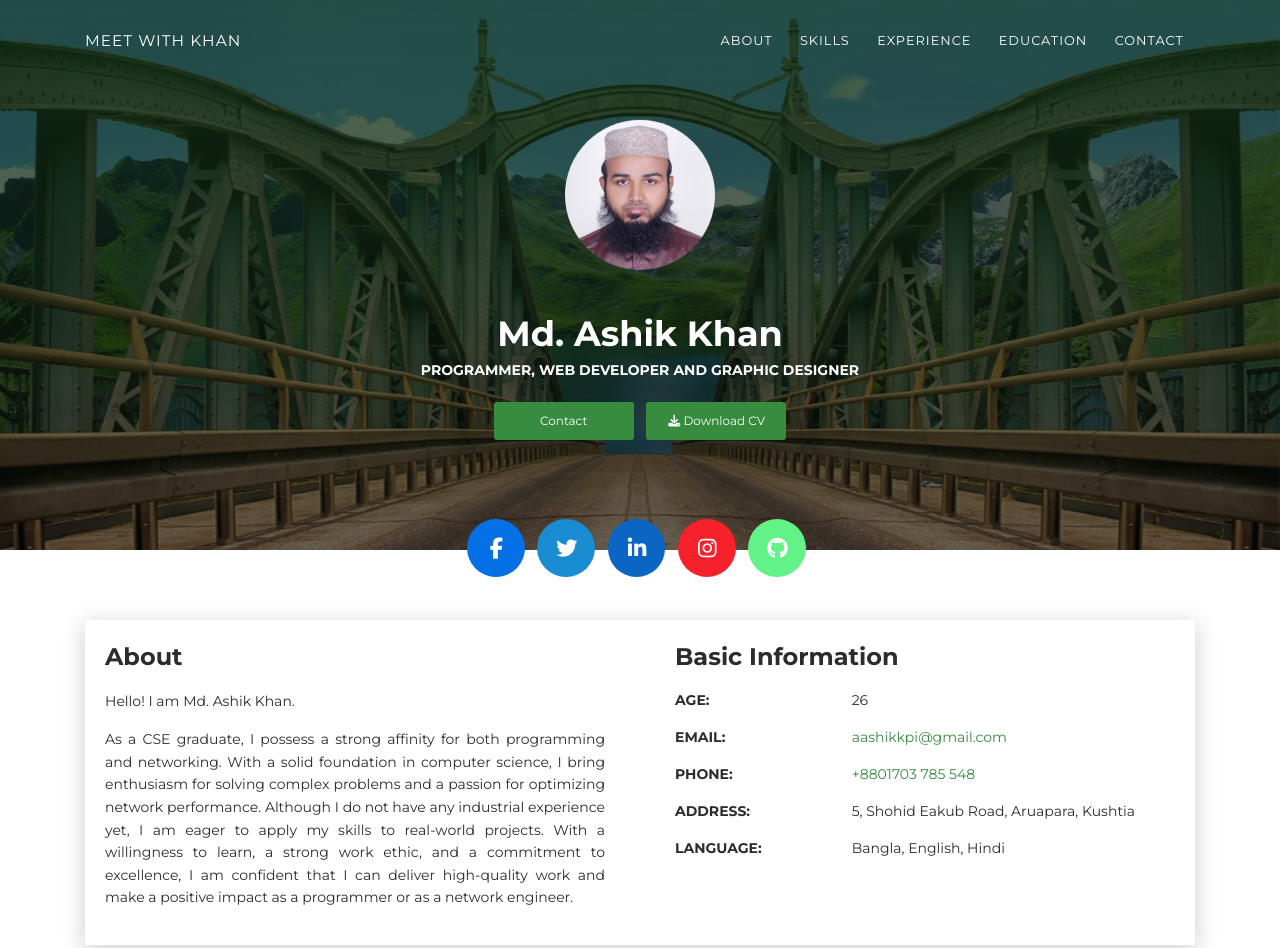
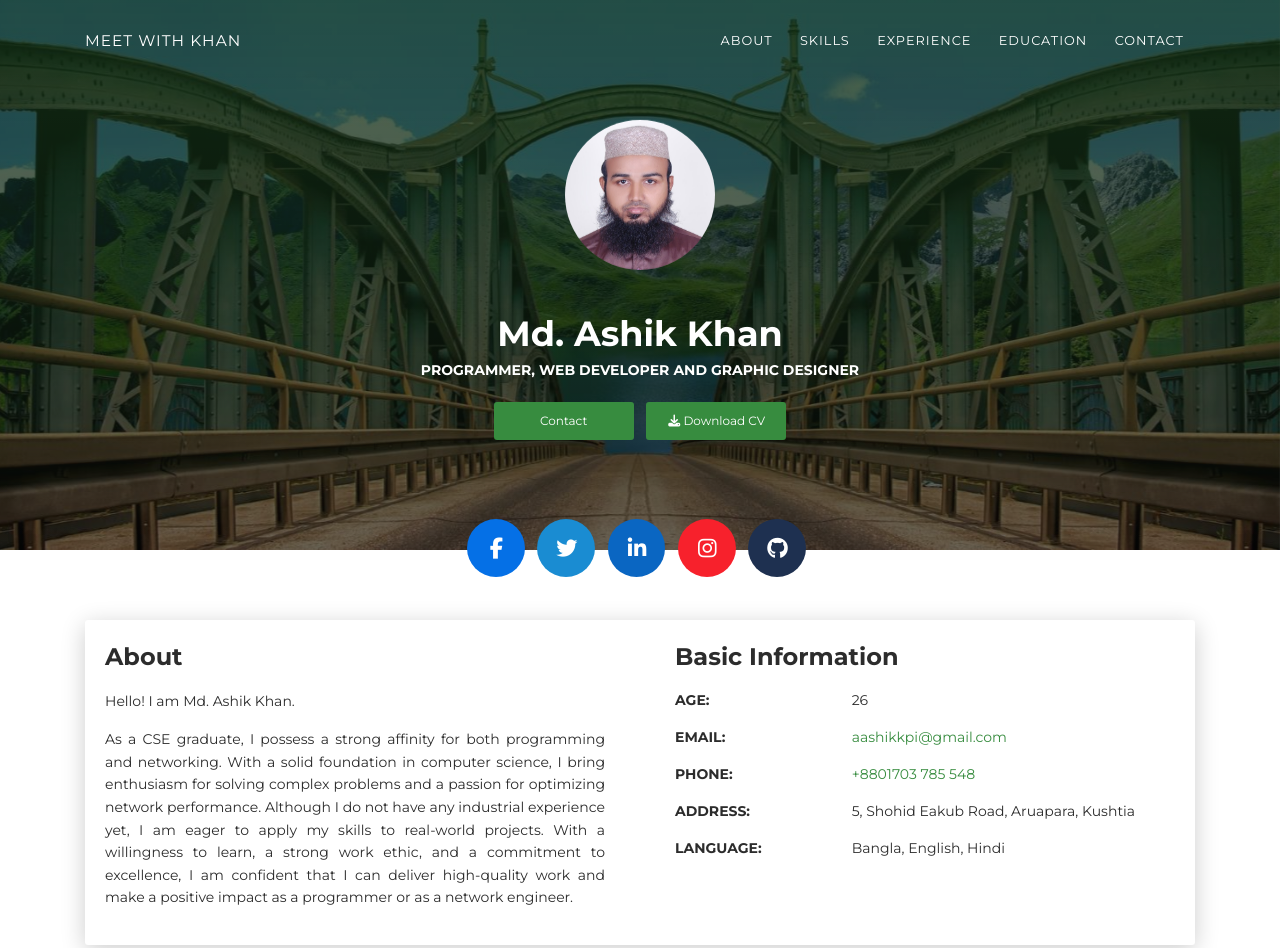
Before and after one commit to meetwithkhan/meetwithkhan.github.io, a plain HTML site: page index.html in a window 1280 px wide. Shown: the top 948 px of the page. Drawn offline with Linux system fonts and the light colour scheme.

Commit message:
Update index.html
github icon color changed.

```diff
--- a/index.html
+++ b/index.html
@@ -81,7 +81,7 @@
                     <a class="btn btn-default btn-round btn-lg btn-icon" style="background-color: rgb(26, 140, 210);" href="https://twitter.com/aashikkpi" rel="tooltip" title="Follow me on Twitter"><i class="fa fa-twitter"></i></a>
                     <a class="btn btn-default btn-round btn-lg btn-icon" style="background-color: rgb(10, 102, 194);" href="https://www.linkedin.com/in/md-ashik-khan1997/" rel="tooltip" title="Follow me on Linkedin"><i class="fa fa-linkedin"></i></a>
                     <a class="btn btn-default btn-round btn-lg btn-icon" style="background-color: rgb(247, 33, 44);" href="https://www.instagram.com/md__ashik__khan/" rel="tooltip" title="Follow me on Instagram"><i class="fa fa-instagram"></i></a>
-                    <a class="btn btn-default btn-round btn-lg btn-icon" style="background-color: rgb(99, 242, 135);" href="https://github.com/meetwithkhan" rel="tooltip" title="Follow me on Github"><i class="fa fa-github"></i></a>
+                    <a class="btn btn-default btn-round btn-lg btn-icon" style="background-color: rgb(30, 48, 80);" href="https://github.com/meetwithkhan" rel="tooltip" title="Follow me on Github"><i class="fa fa-github"></i></a>
                   </div>
                 </div>
               </div>
```
